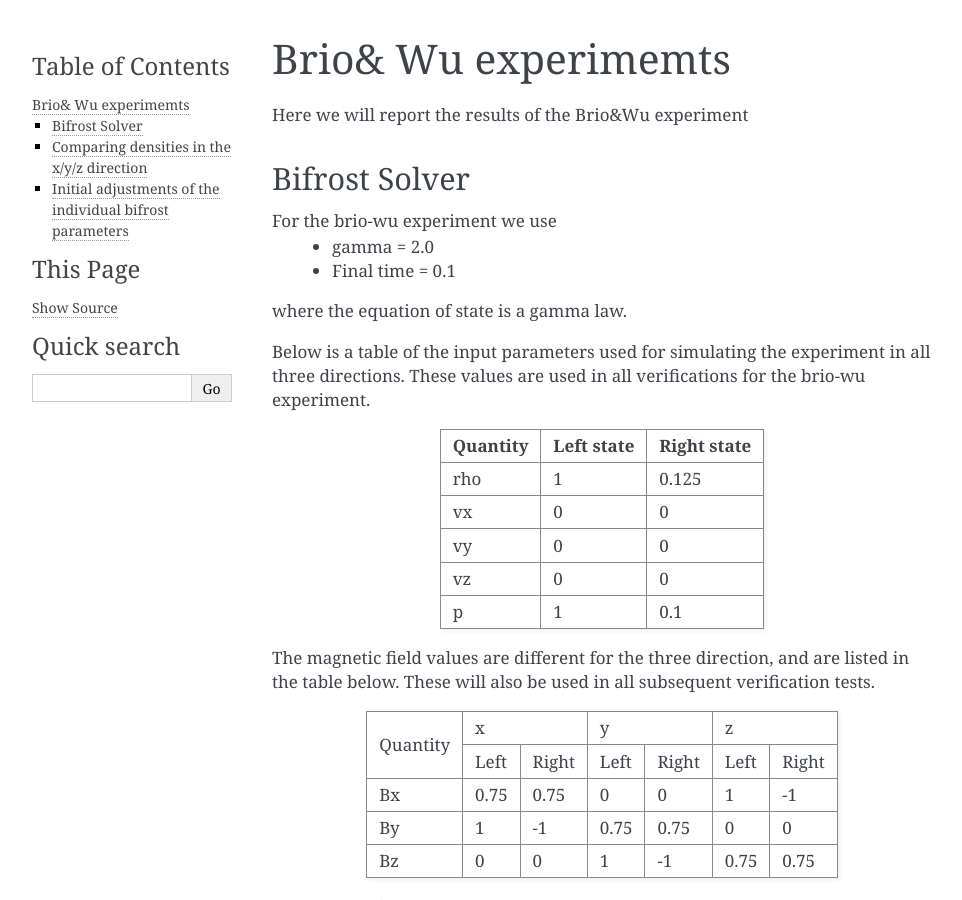
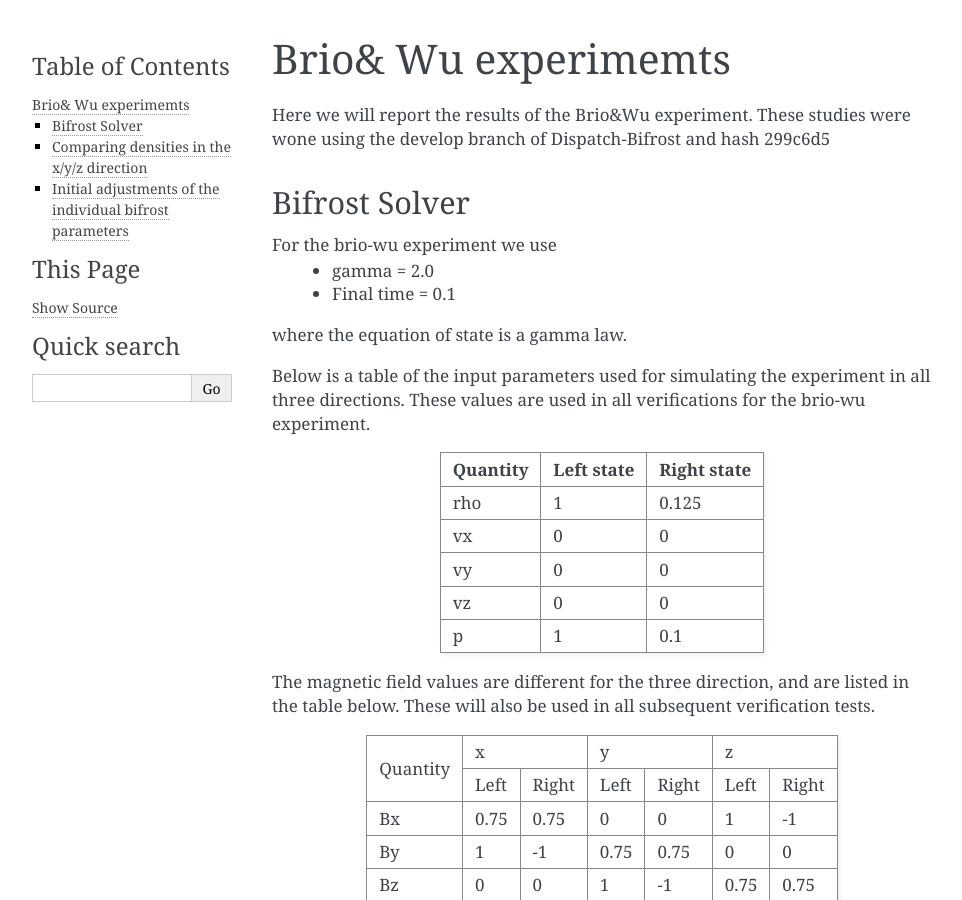
Before and after one commit to guadabsb15/summer_2021_report, a Sphinx documentation site: the page built from docs/source/briowu.rst, in a window 1280 px wide and 900 px high. Shown: the whole window, without its empty margins (148-1110 px from the left). Built offline with Sphinx 7.4.7, drawn with Linux system fonts in a browser that asks for light colours.

Commit message:
Added info about branch and hash of the Brio-wu experiments

```diff
--- a/docs/source/briowu.rst
+++ b/docs/source/briowu.rst
@@ -1,7 +1,8 @@
 Brio& Wu experimemts
 =========================
 
-Here we will report the results of the Brio&Wu experiment
+Here we will report the results of the Brio&Wu experiment.
+These studies were wone using the develop branch of Dispatch-Bifrost and hash 299c6d5
 
 
 Bifrost Solver
```
